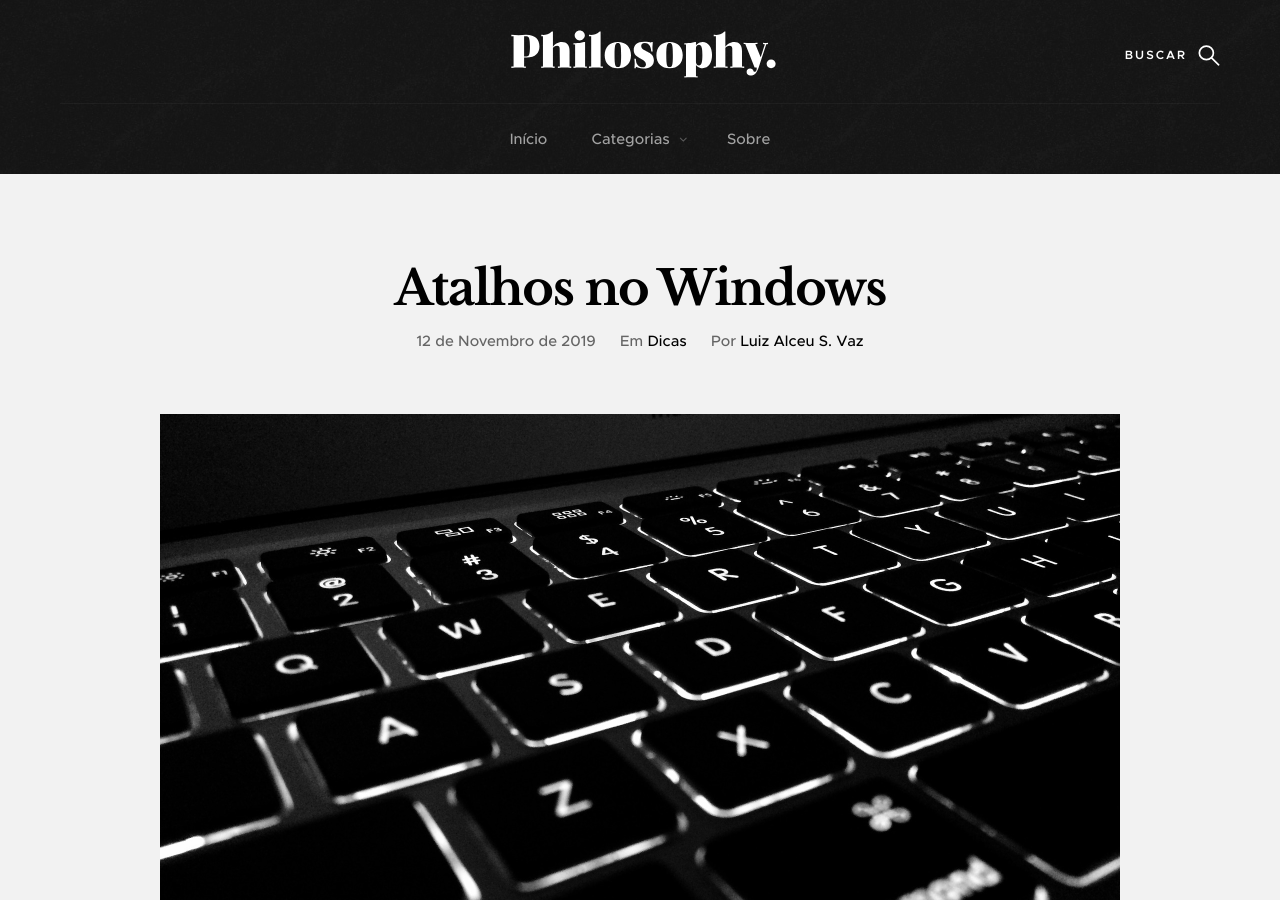
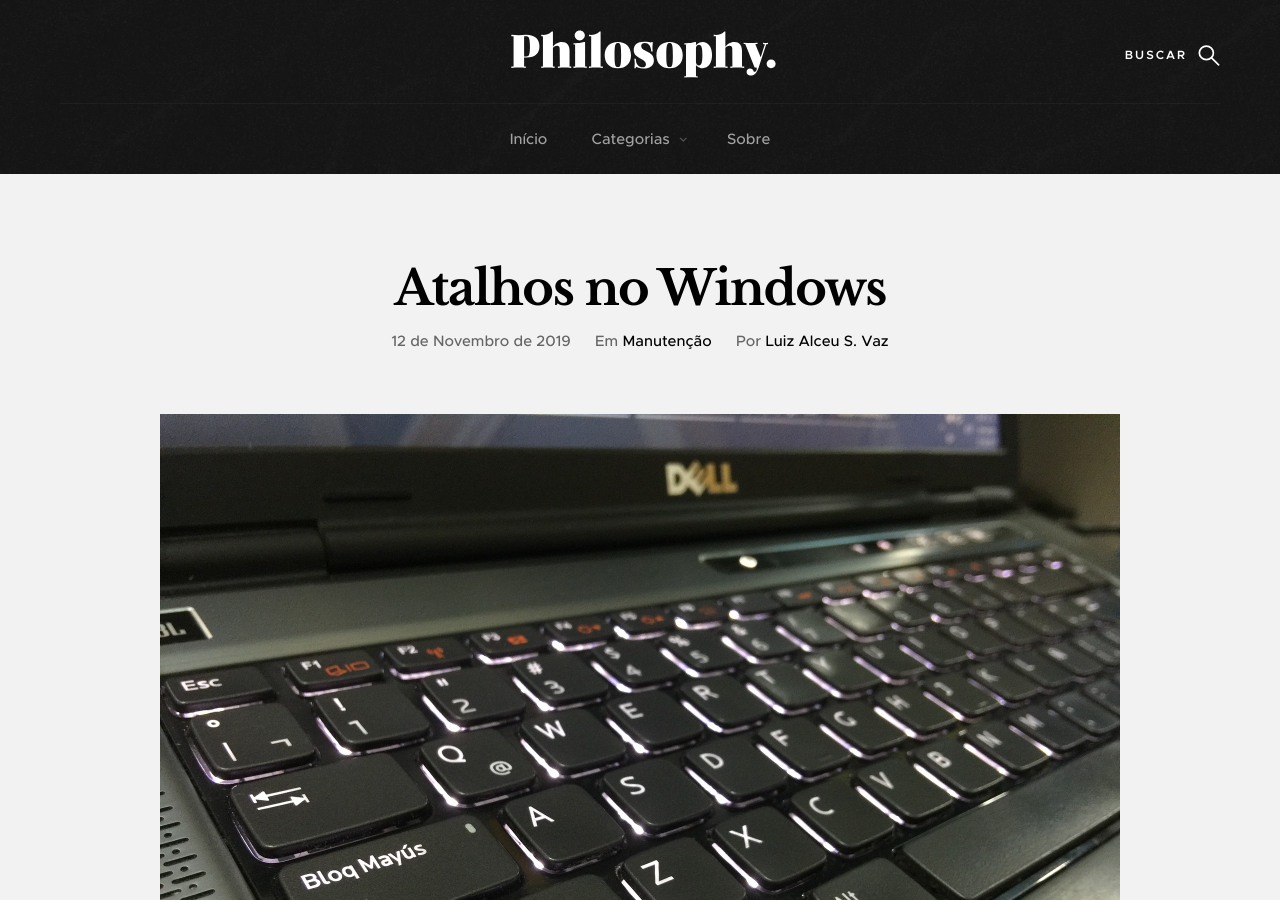
Before and after one commit to ifroariquemes/42, a Jekyll site: the page built from _posts/2019-11-12-atalhos-windows.md, in a window 1280 px wide and 900 px high. Built offline with Jekyll 4.4.1, drawn with Linux system fonts in a browser that asks for light colours.

Commit message:
Modifiquei a Imagem do ATALHOS DO WINDOWS

```diff
--- a/_posts/2019-11-12-atalhos-windows.md
+++ b/_posts/2019-11-12-atalhos-windows.md
@@ -1,12 +1,11 @@
 ---
 layout: post
 title: "Atalhos no Windows"
-date: 2019-11-12 16:17
-categories: ['Dicas']
+categories: ['Manutenção']
 authors: ['Luiz Alceu S. Vaz']
 tags: ['Atalhos','Windows','Dicas']
 description: 'Este é um guia de atalhos do teclado do Windows, para auxiliar na aceleração do manuseio no computador.'
-image: computer-1869236_1920.jpg
+image: illuminated-keyboard-2686774_1920.jpg
 ---
 
 Olá meu caro, nesse post ensinarei alguns atalhos para facilitar o manuseio no dia a dia.
```
Also changed, not shown: images/thumbs/computer-1869236_1920.jpg (deleted), images/thumbs/illuminated-keyboard-2686774_1920.jpg (added).
